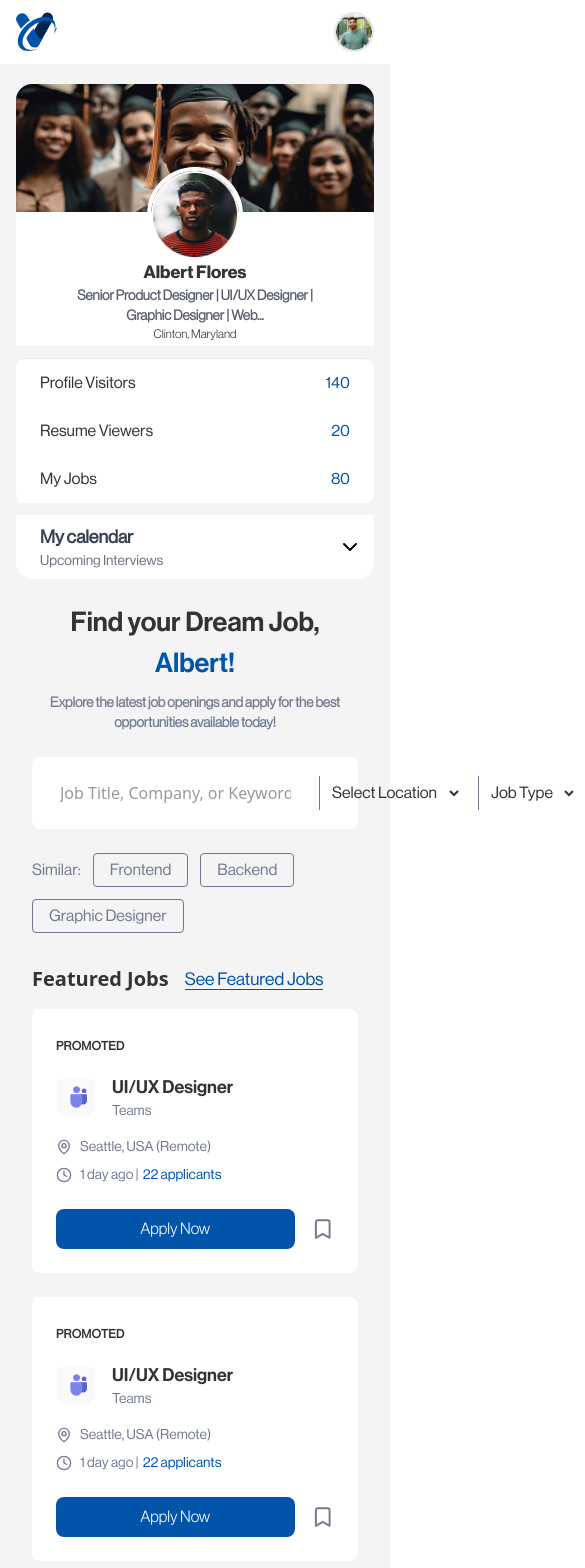
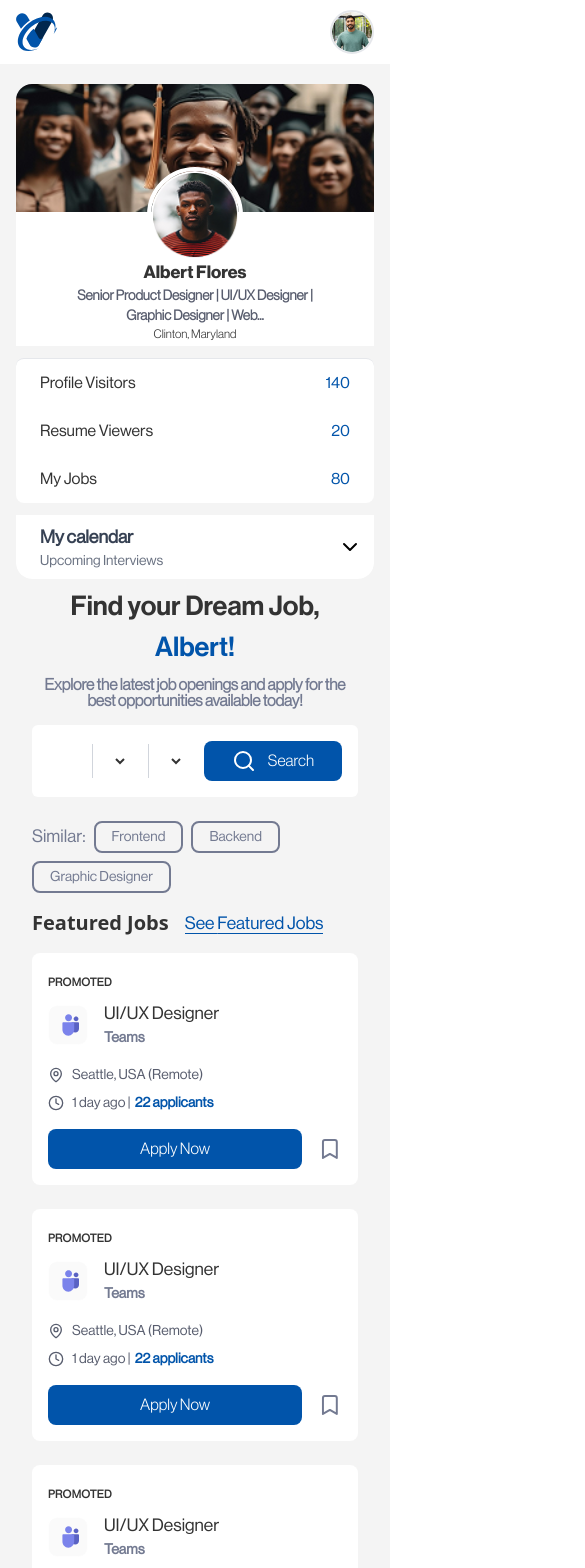
Before and after one commit to Chuck672991/TalentVare, a React (Vite) app: page / in a window 390 px wide. Shown: the top 1568 px of the page, 585 px wide, since content can reach past the window. Built offline with nearby package versions, Linux system fonts and the light colour scheme.

Commit message:
ENsuring Responsivness in Job LIsting

```diff
--- a/src/components/Joblisting/JobCard.jsx
+++ b/src/components/Joblisting/JobCard.jsx
@@ -3,31 +3,31 @@ import {   Bookmark, MapPin, Clock4 } from "lucide-react";
 import CompanyIconSvg from "../../assets/CompanyIconSvg";
 import Button from "../common/Button";
 const JobCard = ({ job }) => (
-  <div className="bg-white font-neueRoman text-secondary p-6 rounded-lg hover:shadow-xl transition-shadow duration-300">
-    <span className="text-xs font-neueRoman text-secondary font-bold uppercase tracking-wide">
+  <div className="bg-white font-neueRoman text-secondary px-4 py-4 rounded-lg hover:shadow-xl transition-shadow duration-300">
+    <span className="text-vsm  font-neueRoman text-secondary font-extrabold uppercase tracking-wide">
       Promoted
     </span>
 
-    <div className="flex items-center space-x-4 mt-4">
+    <div className="flex items-center space-x-4 mt-2">
       <CompanyIconSvg className="w-12 h-12" />
       <div className="flex-1">
-        <h3 className="text-lg font-neueMedium text-secondary">{job.title}</h3>
-        <p className="text-sm text-lightGrey">{job.company}</p>
+        <h3 className="text-li   text-secondary">{job.title}</h3>
+        <p className="text-small font-semibold text-lightGrey">{job.company}</p>
       </div>
     </div>
 
-    <div className="flex items-center text-sm text-lightGrey mt-4">
+    <div className="flex items-center text-sm text-textGray mt-4">
       <MapPin  className="w-4 h-4 mr-2" />
       {job.location}
     </div>
 
-    <div className="flex items-center text-sm text-lightGrey mt-2">
-    <Clock4  className="w-4 h-4 mr-2" />
-      {job.posted} | <span className="text-primary ml-1">{job.applicants} applicants</span>
+    <div className="flex items-center text-sm text-textGray mt-2">
+    <Clock4  className="w-4 h-4 mr-2 " />
+      {job.posted} | <span className="text-primary font-semibold ml-1">{job.applicants} applicants</span>
     </div>
 
-    <div className="flex justify-between items-center mt-6">
-      <Button className="w-full py-2">Apply Now</Button>
+    <div className="flex justify-between items-center mt-4">
+      <Button className="w-full py-2 ">Apply Now</Button>
       <Bookmark
         size={28}
         color="#737A91"
--- a/src/components/Joblisting/JobListingMain.jsx
+++ b/src/components/Joblisting/JobListingMain.jsx
@@ -5,19 +5,19 @@ import SimilarJobs from "./SimilarJobs";
 import JobSection from "./JobSection";
 
 const JobListing = ({ jobData,similarJobs }) => (
-    <div className="text-secondary min-h-screen px-4 sm:px-6 lg:px-8 py-6">
+    <div className="text-secondary min-h-screen px-4 sm:px-6 lg:px-8 py-2">
         <div className="text-center sm:text-left">
-            <h1 className="text-h1 sm:text-4xl  font-neueMedium text-secondary font-li">
+            <h1 className="!text-h1 sm:text-4xl  font-neueMedium text-secondary font-li">
                 Find your Dream Job,
                 <span className="text-primary ">{" "} Albert!</span>
             </h1>
-            <p className="text-lightGrey font-neueLight  text-sm sm:text-base font-semibold mt-2">
+            <p className="text-lightGrey font-neueLight leading-4   sm:text-base font-semibold mt-2">
                 Explore the latest job openings and apply for the best opportunities
                 available today!
             </p>
         </div>
 
-        <div className="mt-6">
+        <div className="mt-3">
             <JobSearch />
         </div>
         <div className="mt-6">
--- a/src/components/Joblisting/JobSearch.jsx
+++ b/src/components/Joblisting/JobSearch.jsx
@@ -3,21 +3,22 @@ import { Search } from "lucide-react";
 import Button from "../common/Button";
 
 const JobSearch = () => (
-  <div className="bg-white rounded-lg p-4 mt-4 flex items-center space-x-4">
+  <div className="bg-white font-neueRoman rounded-md p-4 mt-4 flex items-center space-x-5">
     <input
       type="text"
       placeholder="Job Title, Company, or Keywords"
-      className="flex-1 p-2 px-3 rounded border-0  text-secondary  "
+      className="flex-1 p-2 px-3 rounded border-0 focus:outline-none  text-secondary   w-full sm:w-auto "
     />
-    <select className="p-2 font-neueRoman  border-l border-0 border-lightGrey text-secondary">
+    <select className="p-2 w-full  sm:w-auto font-neueRoman  focus:outline-none cursor-pointer   border-l border-0 border-gray-300 text-secondary">
       <option>Select Location</option>
     </select>
-    <select className="p-2 font-neueRoman  border-l border-0 border-lightGrey text-secondary">
+    <select className="p-2 w-full  sm:w-auto font-neueRoman focus:outline-none cursor-pointer  border-l border-0 border-gray-300 text-secondary">
       <option>Job Type</option>
     </select>
-    <Button className="font-neueRoman text-white px-8 py-2  flex items-center">
-      <Search className="mr-2" /> Search
+    <Button className="w-full cursor-pointer sm:w-auto px-7 py-2 flex items-center justify-center bg-primary hover:bg-primary-dark text-white">
+      <Search className="mr-3" /> Search
     </Button>
+
   </div>
 );
 
--- a/src/components/Joblisting/JobSection.jsx
+++ b/src/components/Joblisting/JobSection.jsx
@@ -3,7 +3,7 @@ import JobCard from './JobCard'
 
 const JobSection = ({ jobData }) => {
     return (
-        <div className="mt-8">
+        <div className="mt-4">
             <div className="flex space-x-4 items-end">
                 <h2 className="text-xl   sm:text-2xl font-semibold">
                     {/* Featured Jobs */}
--- a/src/components/Joblisting/SimilarJobs.jsx
+++ b/src/components/Joblisting/SimilarJobs.jsx
@@ -1,17 +1,22 @@
 import React from "react";
+import Button from "../common/Button";
 
 
 const SimilarJobs = ({similarJobs}) => {
   return (
-    <div className="flex flex-wrap items-center gap-3">
-      <span className="font-neueRoman text-lightGrey">Similar:</span>
+    <div className="flex flex-wrap items-center gap-2 sm:gap-3">
+    <span className="font-neueRoman text-lightGrey !text-li sm:text-base">
+      Similar:
+    </span>
+
     {similarJobs.map((job, index) => (
-        <button
+      <Button
         key={index}
-          className="border border-lightGrey font-neueRoman text-lightGrey px-4 py-1 rounded hover:bg-gray-200 transition"
+        className="!py-1"
+        variant="secondary"
       >
         {job}
-        </button>
+      </Button>
     ))}
   </div>
   );
--- a/src/components/Navbar.jsx
+++ b/src/components/Navbar.jsx
@@ -10,7 +10,7 @@ const Navbar = () => (
             <div className="flex items-center gap-4 md:gap-8">
                 <Logo />
 
-                <ul className="hidden md:flex space-x-6 lg:space-x-8">
+                <ul className="hidden md:flex space-x-6 lg:space-x-6">
                     <li className="font-neueBold text-li">
                         <a className="font-extrabold text-nowrap text-primary hover:text-primary-dark" href="/top-companies">
                             Find Jobs
@@ -27,7 +27,7 @@ const Navbar = () => (
             </div>
         </div>
 
-        <div className="flex items-center space-x-4 md:space-x-6 lg:space-x-8">
+        <div className="flex items-center space-x-4 md:space-x-4 lg:space-x-6">
             <div className="hidden md:block">
                 <SearchInput />
             </div>
@@ -37,7 +37,7 @@ const Navbar = () => (
             <img
                 src={userPng}
                 loading="lazy"
-                className="w-10 h-10 rounded-full border-2 border-gray-200"
+                className="w-11 h-11 rounded-full border-2 border-gray-200"
                 alt="User"
             />
         </div>
--- a/src/components/common/Button.jsx
+++ b/src/components/common/Button.jsx
@@ -1,10 +1,10 @@
 import React from "react";
 
 const Button = ({ children, onClick, variant = "primary", className = "" }) => {
-  const baseStyles = "px-4 py-2 text-nowrap   rounded-lg  transition-all";
+  const baseStyles = "px-4 py-2 text-nowrap cursor-pointer  rounded-lg  transition-all";
   const variantStyles = {
     primary: "bg-primary text-white hover:bg-primary-dark",
-    secondary: "bg-secondary text-white hover:bg-secondary-dark",
+    secondary: "border border-lightGrey border-2 font-neueRoman text-lightGrey text-sm sm:text-base   hover:bg-gray-200 transition",
     outline: "border border-primary text-primary hover:bg-primary hover:text-white",
   };
 
--- a/src/index.css
+++ b/src/index.css
@@ -91,7 +91,8 @@
   --text-p: 2rem;
   /* 14px */
   --text-body: 1rem;
-  --text-small: 1.1rem;
+  --text-small: 0.9rem;
+  --text-vsm: 0.7rem;
   --text-li: 1.10rem;
   /* Font Weights */
   --font-weight-heading: 600;
```
Lines whose indentation alone changed are shown as unchanged.
